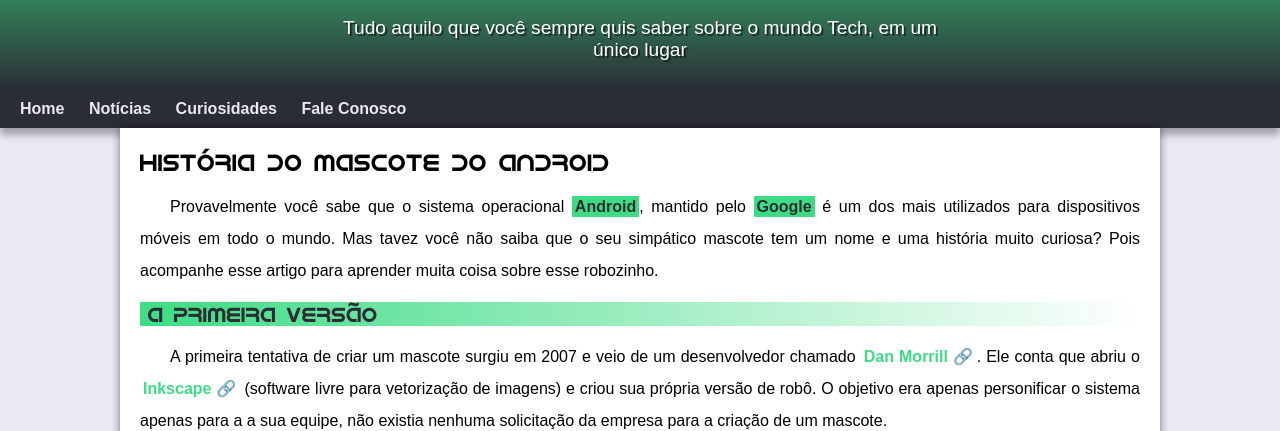
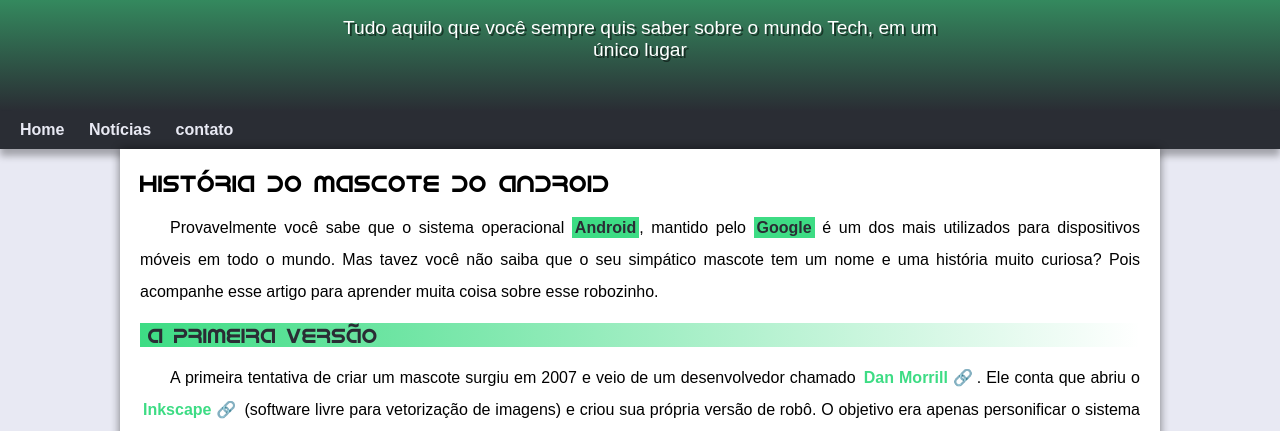
Before and after one commit to JuliaTavares011/html-css, a plain HTML site: page desafios/d 010/android.html in a window 1280 px wide. Shown: the part 100-531 px from the top of the page. Drawn offline with Linux system fonts and the light colour scheme.

Commit message:
android consertado

```diff
--- a/desafios/d 010/android.html
+++ b/desafios/d 010/android.html
@@ -15,8 +15,7 @@
     <nav>
         <a href="#">Home</a>
         <a href="#">Notícias</a>
-        <a href="#">Curiosidades</a>
-        <a href="#">Fale Conosco</a>
+        <a href="#">contato</a>
     </nav>
     <main>
         <article>
--- a/desafios/d 010/style.css
+++ b/desafios/d 010/style.css
@@ -58,6 +58,7 @@ header > p {
     margin: auto;
     padding-right: 10px;
     padding-left: 10px;
+    padding-bottom: 50px;
     text-shadow: 2px 2px 0px rgba(0, 0, 0, 0.500);
 }
 
```
